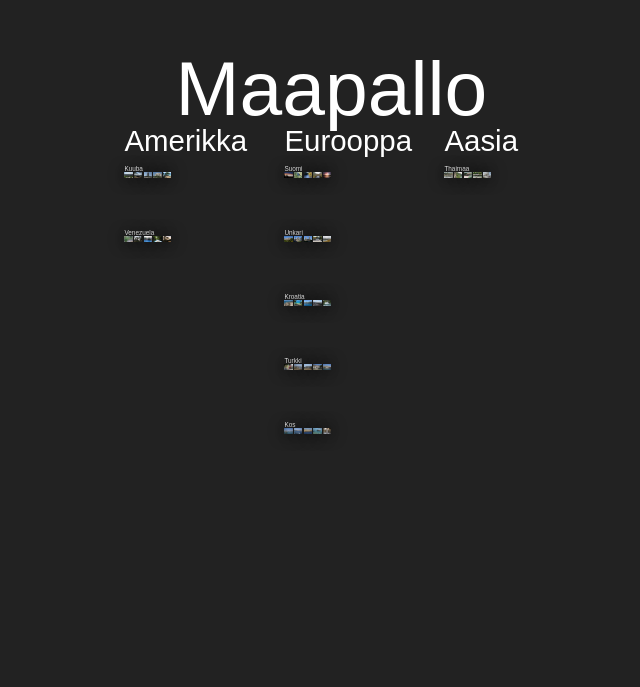
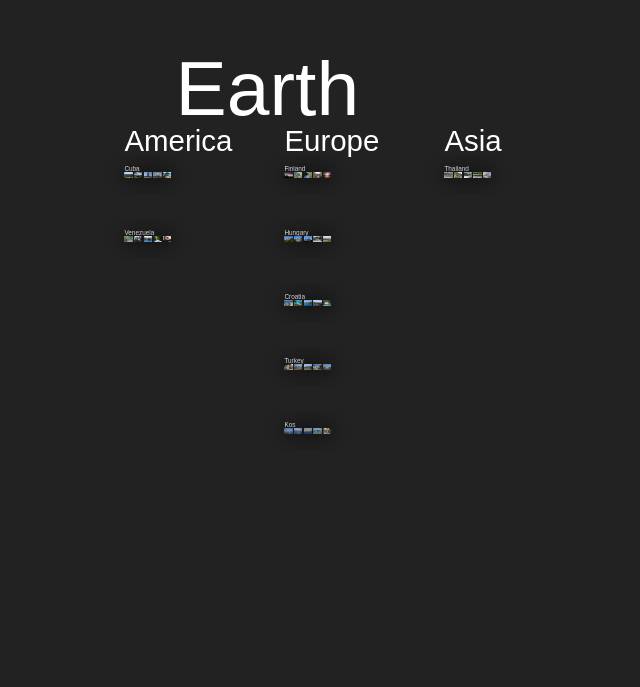
Before and after one commit to taataa/taaspace-contrib-examples, a plain HTML site: page gran-turismo/index.html in a window 1280 px wide. Shown: the part 113-800 px from the top of the page, without its empty margins (170-810 px from the left). Drawn offline with Linux system fonts and the light colour scheme.

Commit message:
Changed names to english

```diff
--- a/gran-turismo/index.html
+++ b/gran-turismo/index.html
@@ -66,22 +66,22 @@
       var vp = space.createViewport('#space');
 
 		  //var world_text = space.createText('Photographs &copy; Johanna Issakainen 2013. All rights reserved.').size(10, 1).fontSize(10).moveBy(150, 8);
-      var world_text = space.createText('Maapallo').size(1000, 1000).fontSize(120).moveBy(180, 0);
+      var world_text = space.createText('Earth').size(1000, 1000).fontSize(120).moveBy(180, 0);
 
-      var europe_text = space.createText('Eurooppa').size(250, 250).fontSize(46).moveBy(350, 200);
-      var finland_text = space.createText('Suomi').moveBy(350, 300).size(60, 60).fontSize(10);
-      var hungary_text = space.createText('Unkari').moveBy(350, 400).size(60, 60).fontSize(10);
-      var croatia_text = space.createText('Kroatia').moveBy(350, 500).size(60, 60).fontSize(10);
-      var turkey_text = space.createText('Turkki').moveBy(350, 600).size(60, 60).fontSize(10);
+      var europe_text = space.createText('Europe').size(250, 250).fontSize(46).moveBy(350, 200);
+      var finland_text = space.createText('Finland').moveBy(350, 300).size(60, 60).fontSize(10);
+      var hungary_text = space.createText('Hungary').moveBy(350, 400).size(60, 60).fontSize(10);
+      var croatia_text = space.createText('Croatia').moveBy(350, 500).size(60, 60).fontSize(10);
+      var turkey_text = space.createText('Turkey').moveBy(350, 600).size(60, 60).fontSize(10);
       var kos_text = space.createText('Kos').moveBy(350, 700).size(60, 60).fontSize(10);
 
 
-      var asia_text = space.createText('Aasia').size(250, 250).fontSize(46).moveBy(600, 200);
-      var thailand_text = space.createText('Thaimaa').moveBy(600, 300).size(60, 60).fontSize(10);
+      var asia_text = space.createText('Asia').size(250, 250).fontSize(46).moveBy(600, 200);
+      var thailand_text = space.createText('Thailand').moveBy(600, 300).size(60, 60).fontSize(10);
 
 
-      var america_text = space.createText('Amerikka').size(250, 250).fontSize(46).moveBy(100, 200);
-      var cuba_text = space.createText('Kuuba').moveBy(100, 300).size(60, 60).fontSize(10);
+      var america_text = space.createText('America').size(250, 250).fontSize(46).moveBy(100, 200);
+      var cuba_text = space.createText('Cuba').moveBy(100, 300).size(60, 60).fontSize(10);
       var venezuela_text = space.createText('Venezuela').moveBy(100, 400).size(60, 60).fontSize(10);
 
 // America images
```
